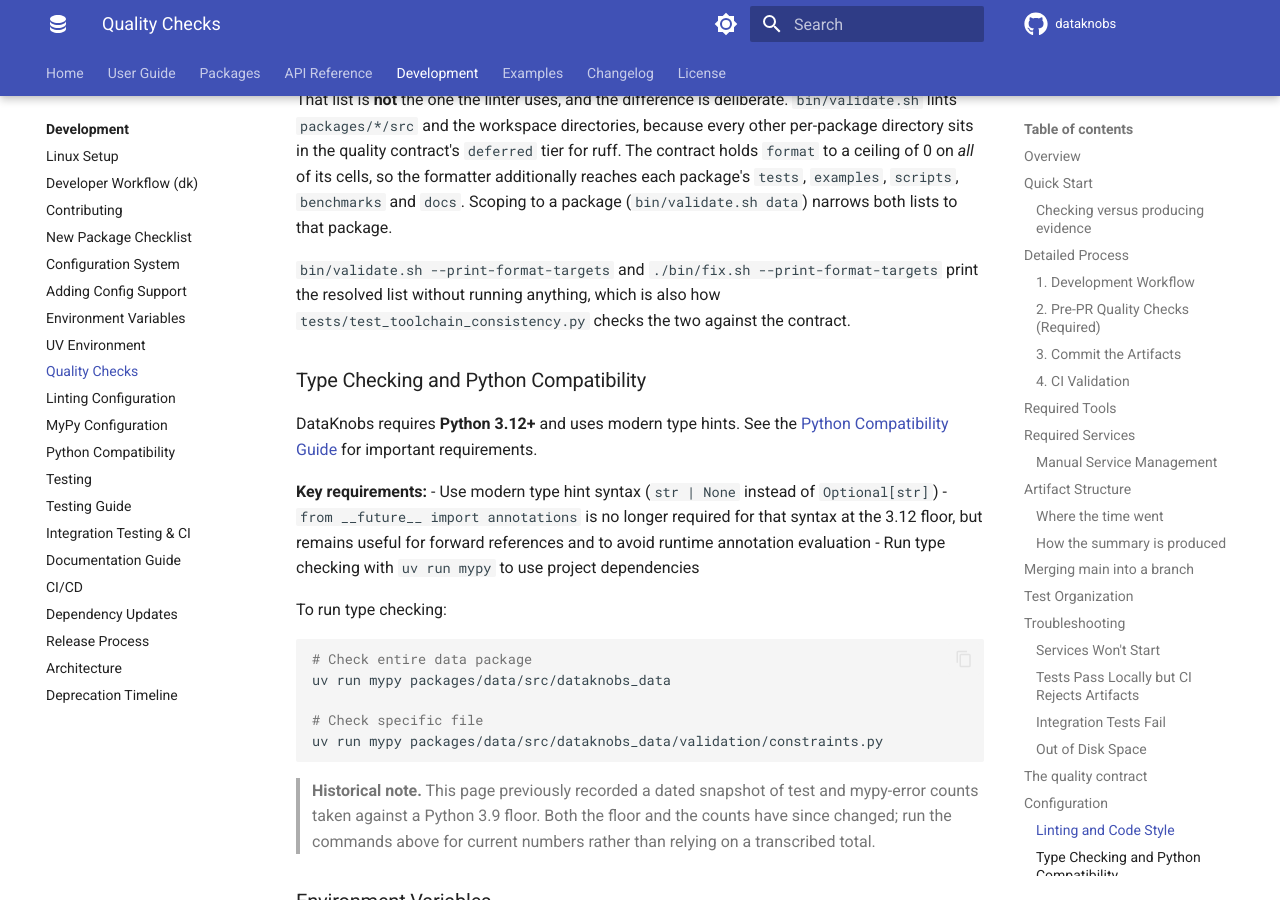
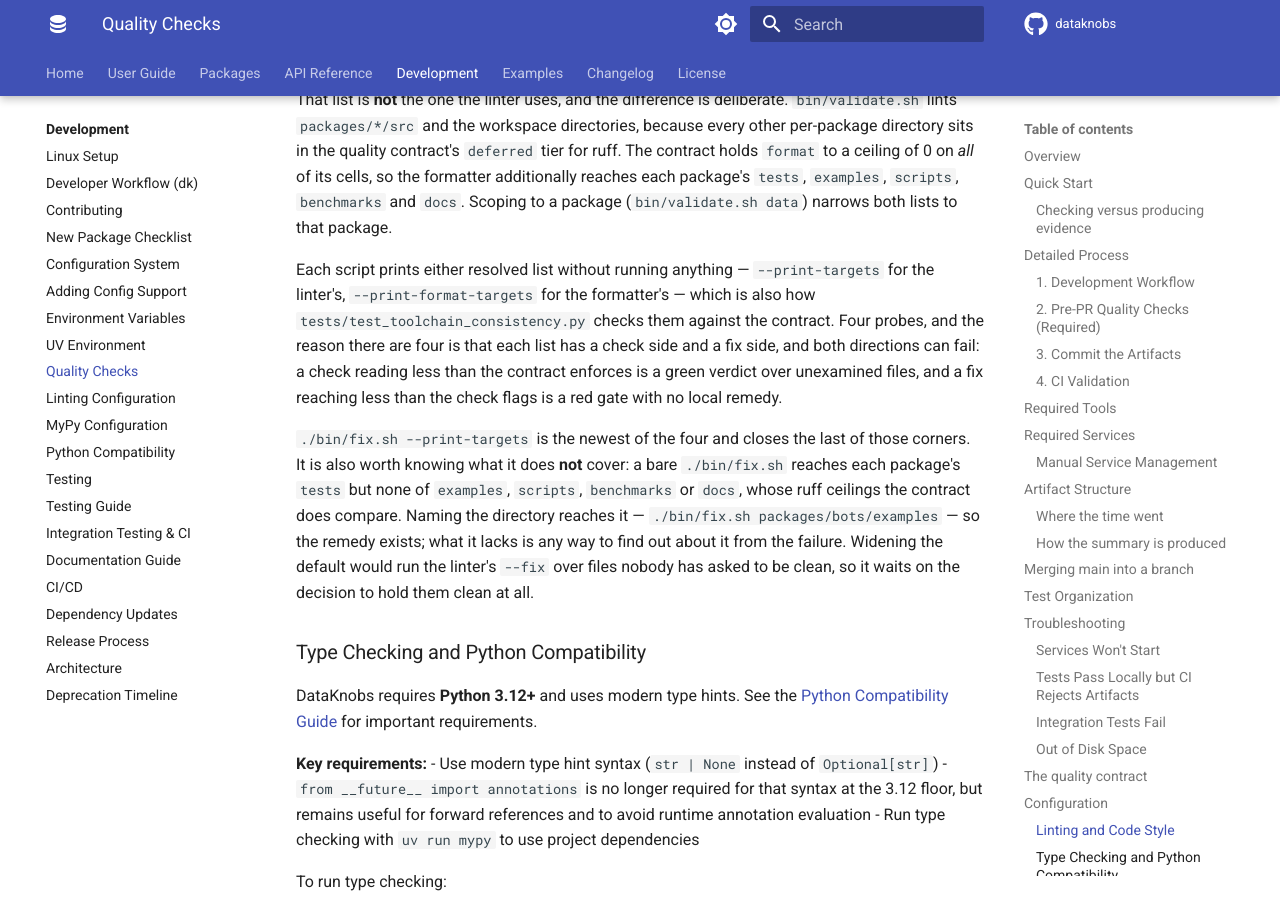
Before and after one commit to KBS-Labs/dataknobs, an MkDocs documentation site: the page built from docs/development/quality-checks.md, in a window 1280 px wide and 900 px high, scrolled down 12813 px. Built offline with MkDocs 1.6.1 and Material for MkDocs 9.7.7, drawn with Linux system fonts in a browser that asks for light colours; comment, search, counter and statistics services are not loaded.

Commit message:
test(quality): hold the fix side to the lint ceilings the gate compares
The check side is already held from both directions: the ruff tiers are
compared against what `bin/validate.sh` reaches, so a `checked` cell outside
the target set is a ceiling of zero over files nothing lints, and a `deferred`
cell inside it is a backlog declared for files that are already clean.

Nothing compared the fix side, and that is the direction with no symptom. A
cell the check reads and `bin/fix.sh` cannot reach is a red gate whose remedy
does not exist -- which looks exactly like a developer who has not run the fix
yet, so the report is not merely unhelpful, it is misread as user error.

This is load-bearing now rather than later because promoting a cell is two
declarations, its tier and each script's reach, and shipping one without the
other is a check that passes over territory the contract has started
enforcing. Every promotion still to come has that shape; this makes the second
declaration compulsory.

`bin/fix.sh` gains `--print-targets` so the guard asks rather than parses, as
the format probes already do. Both probes resolve and exit above every line
that writes a file -- not tidiness: this script's main path rewrites source,
so a probe answered after a partial pass would have edited the tree to answer
a question about it.

Reachability, not repair. Half of ruff's rules have no autofix, so the claim
is that the pass opens the cell at all; a cell it never opens has nothing
fixable in it, which is the whole of what needs asserting.

The population is read from the contract's tier rather than from what
`validate.sh` reaches, or the guard would move whenever that set did.

Confirmed red two ways: dropping the workspace targets from `bin/fix.sh`
(which leaves the check-side guard green, so this is not a second copy of it),
and promoting a deferred cell in the contract (which fails both, as a
promotion missing half its declaration should).

Records one gap rather than closing it: a bare `bin/fix.sh` reaches each
package's tests but none of examples, scripts, benchmarks or docs, whose
ceilings are compared. Naming the directory does reach it, so the remedy
exists -- what it lacks is any way to learn that from the failure. Widening
the default would run `--fix` over files nobody has asked to be clean, which
belongs with the decision to hold them clean at all.

Co-Authored-By: Claude Opus 5 (1M context) <noreply@anthropic.com>

```diff
--- a/docs/development/quality-checks.md
+++ b/docs/development/quality-checks.md
@@ -567,9 +567,23 @@ cells, so the formatter additionally reaches each package's `tests`,
 `examples`, `scripts`, `benchmarks` and `docs`. Scoping to a package
 (`bin/validate.sh data`) narrows both lists to that package.
 
-`bin/validate.sh --print-format-targets` and `./bin/fix.sh --print-format-targets`
-print the resolved list without running anything, which is also how
-`tests/test_toolchain_consistency.py` checks the two against the contract.
+Each script prints either resolved list without running anything —
+`--print-targets` for the linter's, `--print-format-targets` for the
+formatter's — which is also how `tests/test_toolchain_consistency.py` checks
+them against the contract. Four probes, and the reason there are four is that
+each list has a check side and a fix side, and both directions can fail: a
+check reading less than the contract enforces is a green verdict over
+unexamined files, and a fix reaching less than the check flags is a red gate
+with no local remedy.
+
+`./bin/fix.sh --print-targets` is the newest of the four and closes the last of
+those corners. It is also worth knowing what it does **not** cover: a bare
+`./bin/fix.sh` reaches each package's `tests` but none of `examples`,
+`scripts`, `benchmarks` or `docs`, whose ruff ceilings the contract does
+compare. Naming the directory reaches it — `./bin/fix.sh packages/bots/examples`
+— so the remedy exists; what it lacks is any way to find out about it from the
+failure. Widening the default would run the linter's `--fix` over files nobody
+has asked to be clean, so it waits on the decision to hold them clean at all.
 
 ### Type Checking and Python Compatibility
 
```
Also changed, not shown: 2 other files.
